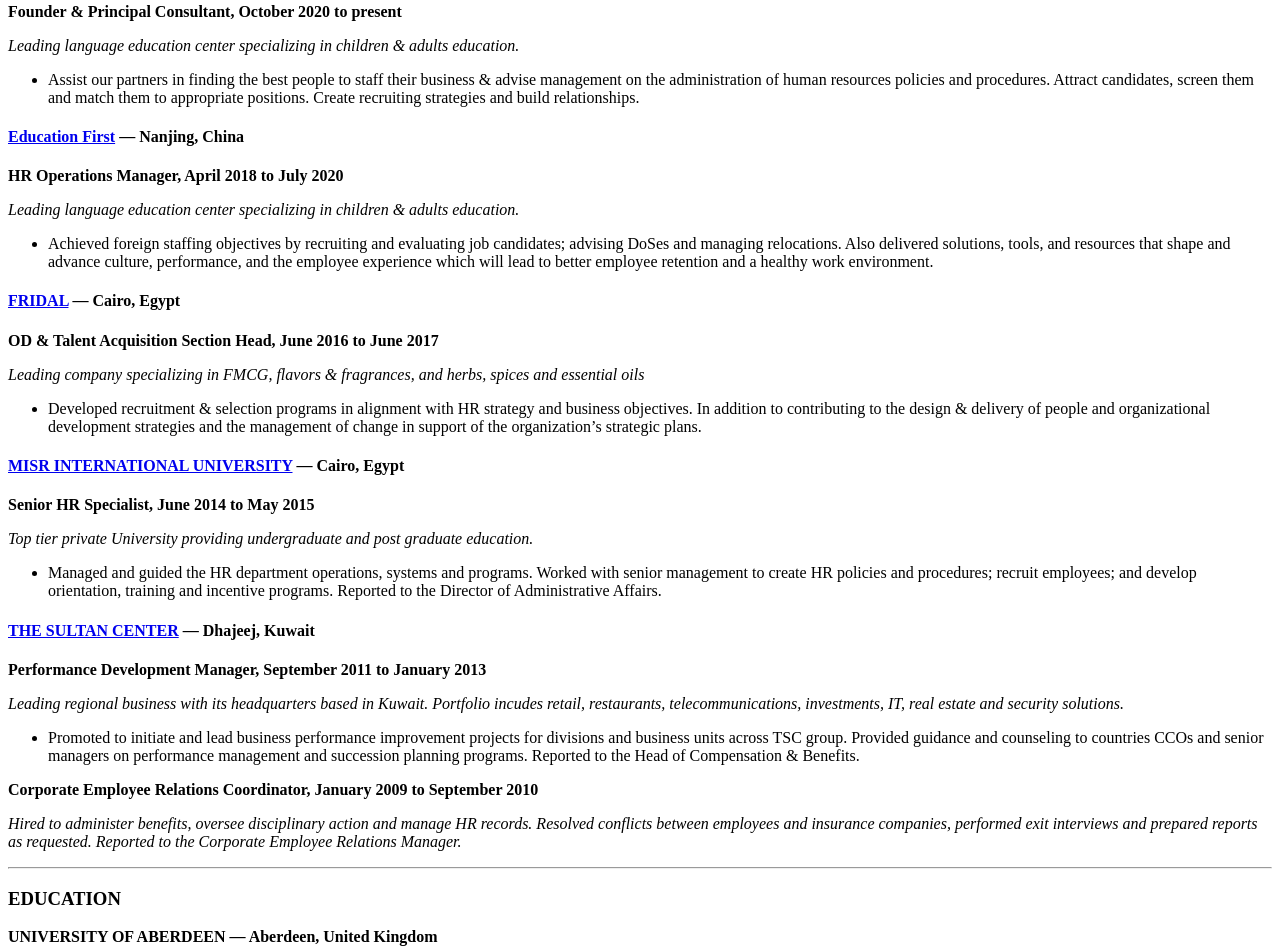
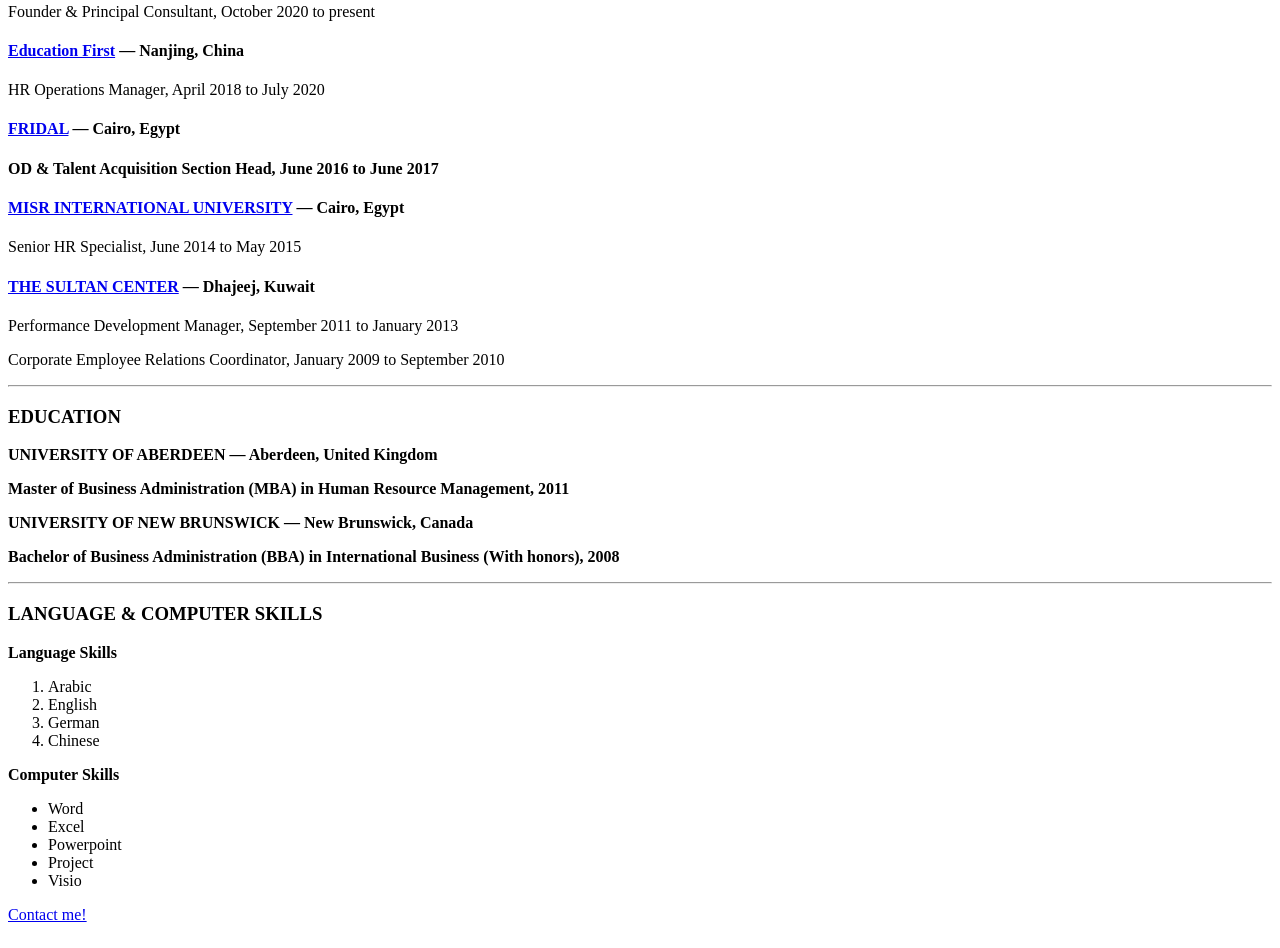
Before and after one commit to yasser-abdou/Resume, a plain HTML site: page index.html in a window 1280 px wide. Shown: the part 646-1594 px from the top of the page. Drawn offline with Linux system fonts and the light colour scheme.

Commit message:
Add files via upload

```diff
--- a/index.html
+++ b/index.html
@@ -53,65 +53,36 @@
     <hr>
     <h3>PROFESSIONAL EXPERIENCE</h3>
     <h4><a href="http://www.yaselite.com">Yas Elite</a> — Hangzhou, China</h4>
-    <p><strong>Founder & Principal Consultant, October 2020 to present</strong>
-        <p></p><em> Leading language education center specializing in children & adults education.</em>
-    </p>
-    <ul>
-        <li>Assist our partners in finding the best people to staff their business & advise management on the
-            administration of human resources policies and procedures. Attract candidates, screen them and match
-            them to appropriate positions. Create recruiting strategies and build relationships.</li>
-    </ul>
+    <p>Founder & Principal Consultant, October 2020 to present</strong>
+
 
         <h4><a href="http://www.ef.com">Education First</a> — Nanjing, China</h4>
-    <p><strong>HR Operations Manager, April 2018 to July 2020</strong>
-        <p></p><em>Leading language education center specializing in children & adults education.</em>
-    </p>
-    <ul>
-        <li>Achieved foreign staffing objectives by recruiting and evaluating job candidates; advising DoSes and
-            managing relocations. Also delivered solutions, tools, and resources that shape and advance culture,
-            performance, and the employee experience which will lead to better employee retention and a healthy
-            work environment.</li>
-    </ul>
+        <p>HR Operations Manager, April 2018 to July 2020</strong>
+
             <h4><a href="https://fridalfcp.com/">FRIDAL</a> — Cairo, Egypt</h4>
             <p><strong>OD & Talent Acquisition Section Head, June 2016 to June 2017</strong>
-        <p></p><em>Leading company specializing in FMCG, flavors & fragrances, and herbs, spices and essential
-            oils</em>
-    </p>
+
+
+                <h4><a href="http://www.miuegypt.edu.eg/">MISR INTERNATIONAL UNIVERSITY</a> — Cairo, Egypt</h4>
+                Senior HR Specialist, June 2014 to May 2015</strong>
+
+                <h4><a href="https://www.sultan-center.com/">THE SULTAN CENTER</a> — Dhajeej, Kuwait</h4>
+                <p>
+                </p>Performance Development Manager, September 2011 to January 2013</strong>
+                <p>
                     <ul>
-        <li>Developed recruitment & selection programs in alignment with HR strategy and business objectives. In
-            addition to contributing to the design & delivery of people and organizational development
-            strategies and the management of change in support of the organization’s strategic plans.</li>
+
                     </ul>
-    <h4><a href="http://www.miuegypt.edu.eg/">MISR INTERNATIONAL UNIVERSITY</a> — Cairo, Egypt</h4>
-    <p><strong>Senior HR Specialist, June 2014 to May 2015</strong>
-        <p></p><em>Top tier private University providing undergraduate and post graduate education.</em>
-    </p>
-    <ul>
-        <li>Managed and guided the HR department operations, systems and programs. Worked with senior management
-            to create HR policies and procedures; recruit employees; and develop orientation, training and
-            incentive programs. Reported to the Director of Administrative Affairs.</li>
-    </ul>
-    <h4><a href="https://www.sultan-center.com/">THE SULTAN CENTER</a> — Dhajeej, Kuwait</h4>
-    <p><strong>Performance Development Manager, September 2011 to January 2013</strong>
-        <p></p><em>Leading regional business with its headquarters based in Kuwait. Portfolio incudes retail,
-            restaurants, telecommunications, investments, IT, real estate and security solutions.</em>
-    </p>
-    <ul>
-        <li>Promoted to initiate and lead business performance improvement projects for divisions and business
-            units across TSC group. Provided guidance and counseling to countries CCOs and senior managers on
-            performance management and succession planning programs. Reported to the Head of Compensation &
-            Benefits.</li>
-    </ul>
-    <p><strong>Corporate Employee Relations Coordinator, January 2009 to September 2010</strong>
-        <p></p><em>Hired to administer benefits, oversee disciplinary action and manage HR records. Resolved
-            conflicts between employees and insurance companies, performed exit interviews and prepared reports
-            as requested. Reported to the Corporate Employee Relations Manager.</em>
+                    <p>Corporate Employee Relations Coordinator, January 2009 to September 2010</strong>
+                        <p>
                         </p>
                         <hr>
                         <h3>EDUCATION</h3>
-    <p><strong>UNIVERSITY OF ABERDEEN — Aberdeen, United Kingdom<p>Master of Business Administration (MBA) in
+                        <p><strong>UNIVERSITY OF ABERDEEN — Aberdeen, United Kingdom<p>Master of Business Administration
+                                    (MBA) in
                                     Human Resource Management, 2011</p></strong></p>
-    <p><strong>UNIVERSITY OF NEW BRUNSWICK — New Brunswick, Canada<p>Bachelor of Business Administration (BBA)
+                        <p><strong>UNIVERSITY OF NEW BRUNSWICK — New Brunswick, Canada<p>Bachelor of Business
+                                    Administration (BBA)
                                     in International Business (With honors), 2008</p></strong></p>
                         <hr>
                         <h3>LANGUAGE & COMPUTER SKILLS</h3>
```
Lines whose indentation alone changed are shown as unchanged.
